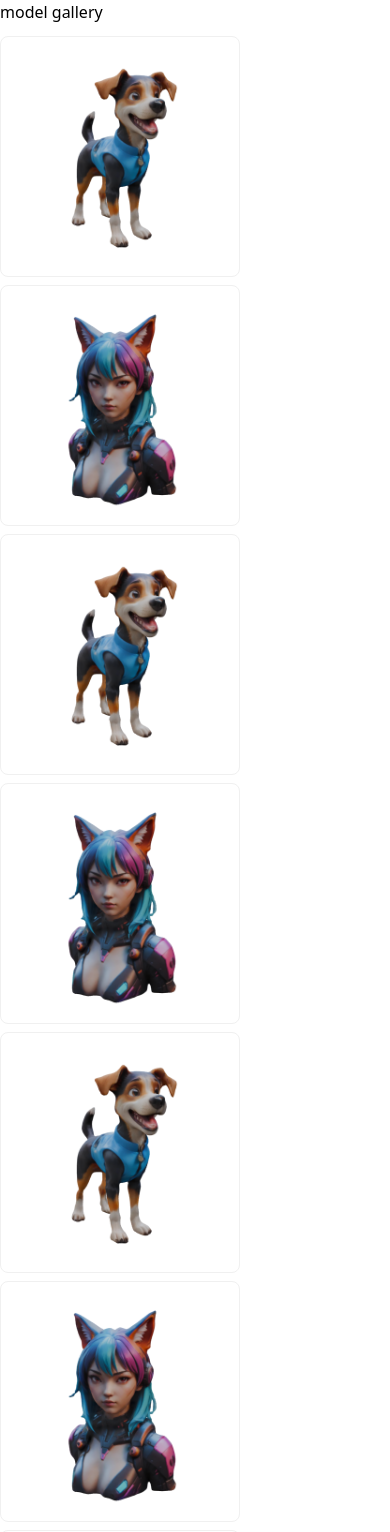
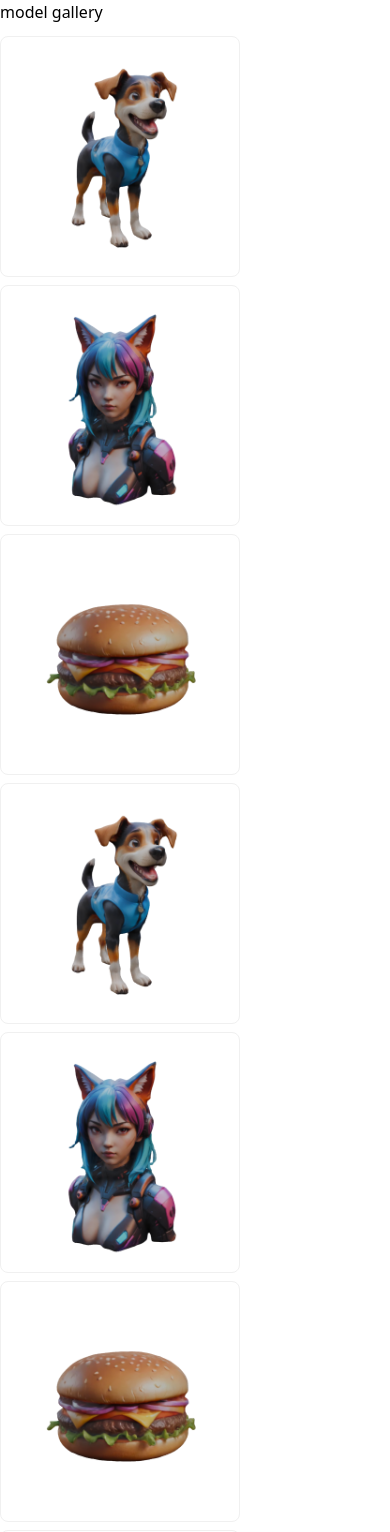
Before and after one commit to Tobepeter/three-gallery-demo, a React (Vite) app: page / in a window 390 px wide. Shown: the top 1532 px of the page. Built offline with nearby package versions, Linux system fonts and the light colour scheme.

Commit message:
chore: add hamburger

```diff
--- a/src/pages/home/Home.tsx
+++ b/src/pages/home/Home.tsx
@@ -5,17 +5,17 @@ import { FileAddOutlined, FileOutlined, InboxOutlined } from '@ant-design/icons'
 import { CheckboxOptionType, Radio, UploadProps } from 'antd';
 
 export const Home: FC = () => {
-  const mock_url = 'models/dog.webp';
-  const mock_glb = 'models/dog.glb';
-
-  const mock_url2 = 'models/girl.webp';
-  const mock_glb2 = 'models/girl.glb';
+  // const mock_url = 'models/dog.webp';
+  // const mock_glb = 'models/dog.glb';
+  const mock_items = ['dog', 'girl', 'hamburger'];
 
   const [selectedModel, setSelectedModel] = useState<ModelData | null>(null);
 
   const data: ModelData[] = Array.from({ length: 20 }).map((_, i) => {
-    const cover = i % 2 === 0 ? mock_url : mock_url2;
-    const model = i % 2 === 0 ? mock_glb : mock_glb2;
+    const itemName = mock_items[i % mock_items.length];
+    const cover = `models/${itemName}.webp`;
+    const model = `models/${itemName}.glb`;
+
     return {
       id: i.toString(),
       cover,
@@ -25,7 +25,7 @@ export const Home: FC = () => {
 
   return (
     // <div className="p-3 bg-violet-300 min-h-lvh">
-    <div className="p-3 bg-gradient-to-r from-violet-300 via-violet-400 to-violet-300 min-h-lvh">
+    <div className="p-3 bg-gradient-to-r from-violet-200 via-violet-300 to-violet-200 min-h-lvh">
       <div className="text-3xl text-violet-900">model gallery</div>
       {/* TODO: add flex wrap anim when have time */}
       <Flex wrap style={{ marginTop: 12 }} gap="small">
```
Also changed, not shown: public/models/hamburger.webp (added), 1 other file (tests, documents, lock files or other folders).
